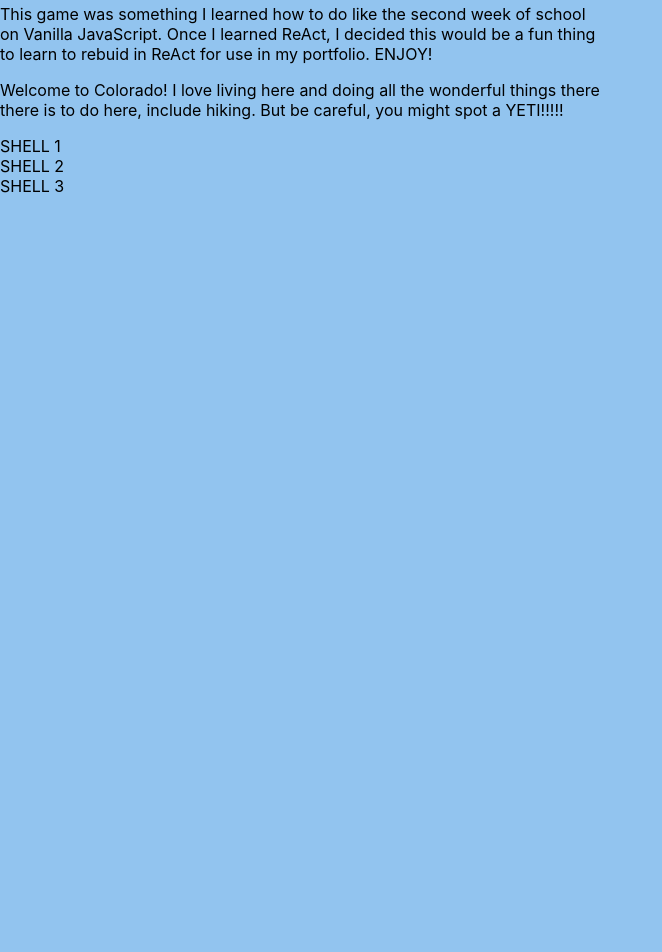
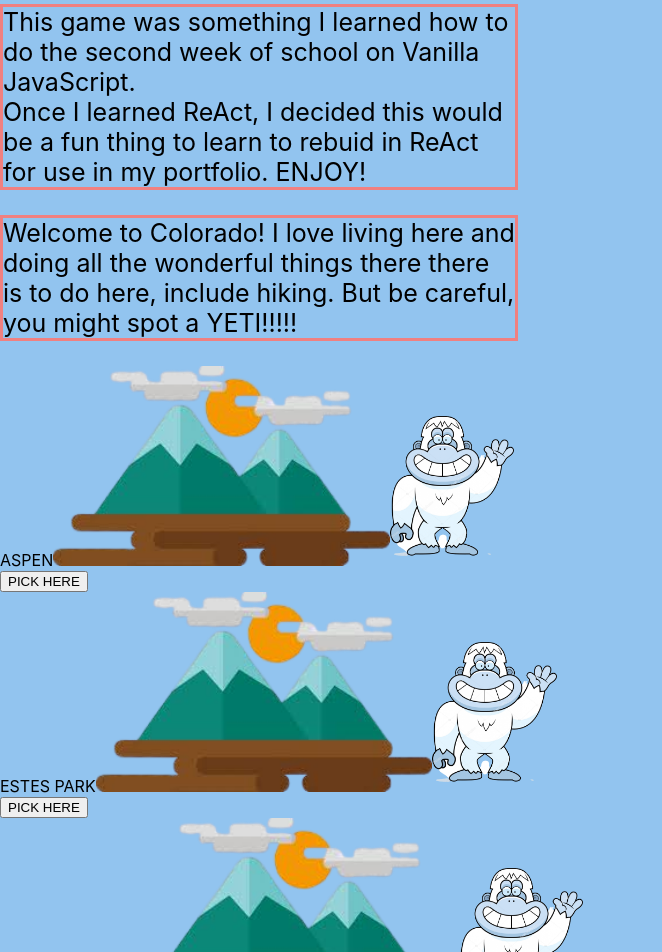
Before and after one commit to amanda-hecht89/Amanda-Website, a React (Create React App) app: page /game in a window 1280 px wide. Shown: the part 220-1172 px from the top of the page, without its empty margins (0-662 px from the left). Before the commit the page ends 800 px from the top, so only its background shows below. Built offline with nearby package versions, Linux system fonts and the light colour scheme; a web font is replaced by a local one.

Commit message:
more shell game

```diff
--- a/src/ShellGame.css
+++ b/src/ShellGame.css
@@ -0,0 +1,7 @@
+.para3 {
+    font-size: 25px;
+    border: 3px solid lightcoral;
+    width: 40%;
+    display: flex;
+    flex-direction: column;
+}
--- a/src/ShellGame.js
+++ b/src/ShellGame.js
@@ -21,29 +21,44 @@ export default function ShellGame() {
 
 
   return (
-    <div><h1>Shell Game</h1>
+    <div>
+      <h1>Shell Game</h1>
       <div className='explain'>
-        <p>
-            This game was something I learned how to do like the second week of school<br/>
-            on Vanilla JavaScript. Once I learned ReAct, I decided this would be a fun thing <br/>
+        <p className='para3'>
+            This game was something I learned how to do the second week of school
+            on Vanilla JavaScript.<br/> Once I learned ReAct, I decided this would be a fun thing
             to learn to rebuid in ReAct for use in my portfolio. ENJOY!
         </p>
-        <p>
-            Welcome to Colorado! I love living here and doing all the wonderful things there <br/>
+        <p className='para3'>
+            Welcome to Colorado! I love living here and doing all the wonderful things there
             there is to do here, include hiking. But be careful, you might spot a YETI!!!!!
         </p>
       </div>
       <div className={ reveal ? 'reveal' : 'hide' }>
         <div className='shellOne'>
-            SHELL 1
+            ASPEN
+          <img className='shell' src='./Images/colorado2.png' height='200'/>
+          <img className='ball' src='./Images/yeti.png' height='150'/>
+          <div className='shellButton'>
+            <button className='button1'>PICK HERE</button>
+          </div>
         </div>
         <div className='shellTwo'>
-            SHELL 2
+            ESTES PARK
+          <img className='shell' src='./Images/colorado2.png' height='200'/>
+          <img className='ball' src='./Images/yeti.png' height='150'/>
+          <div className='shellButton'>
+            <button className='button1'>PICK HERE</button>
+          </div>
         </div>
         <div className='shellThree'>
-            SHELL 3
+            BRECKENRIDGE
+          <img className='shell' src='./Images/colorado2.png' height='200'/>
+          <img className='ball' src='./Images/yeti.png' height='150'/>
+          <div className='shellButton'>
+            <button className='button1'>PICK HERE</button>
+          </div>
         </div>
-
       </div>
     </div>
   );
```
Also changed, not shown: public/Images/colorado2.png (added).
